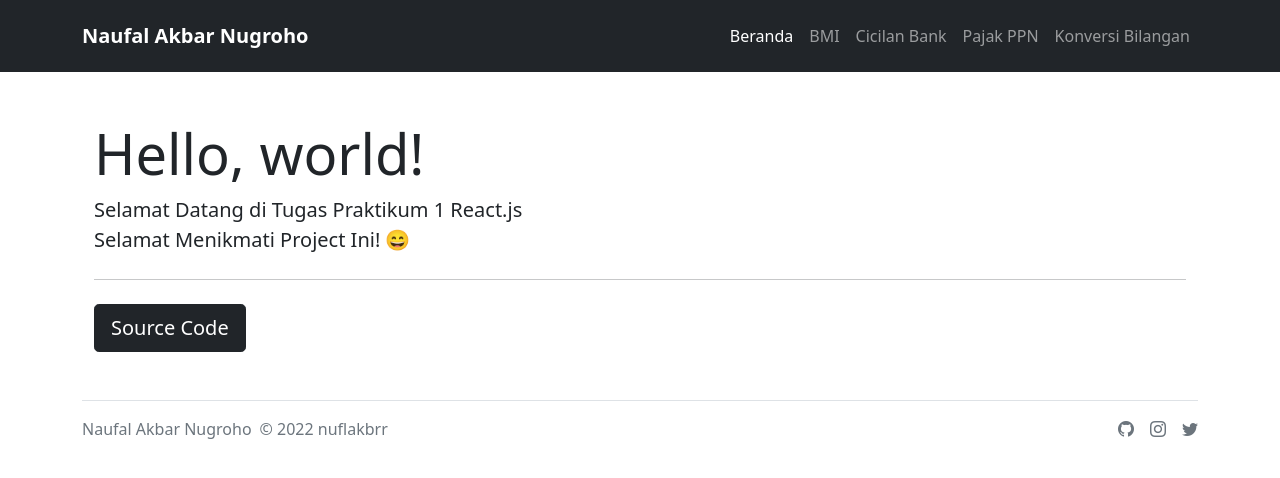
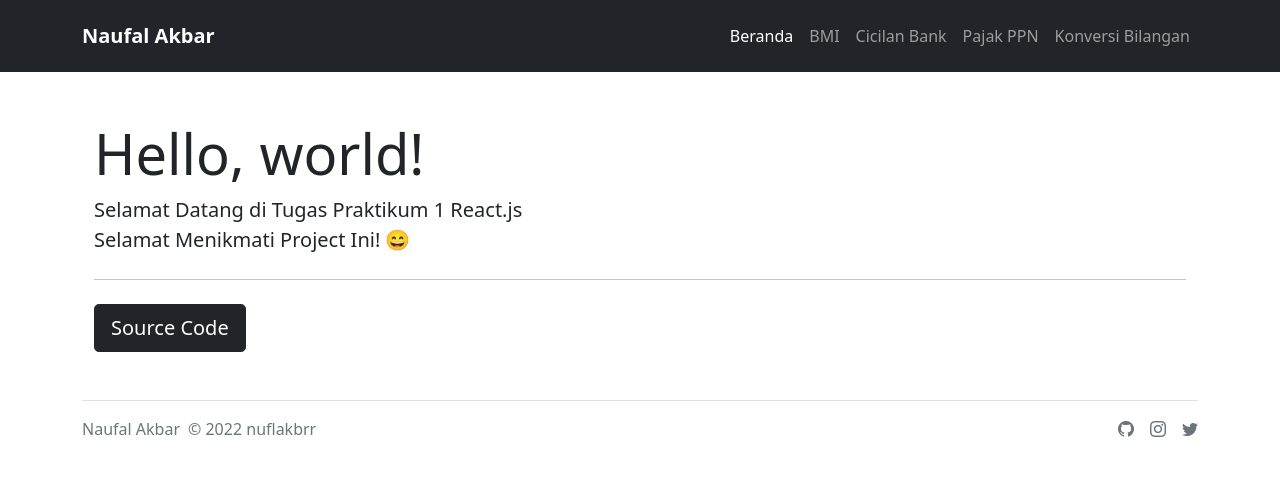
Before and after one commit to nuflakbrr/react-praktikum, a React (Create React App) app: page / in a window 1280 px wide. Shown: the top 478 px of the page. Built offline with nearby package versions, Linux system fonts and the light colour scheme.

Commit message:
change brand name

```diff
--- a/src/components/Footer.js
+++ b/src/components/Footer.js
@@ -9,9 +9,9 @@ const Footer = () => {
     return (
         <div className="container">
             <footer className="d-flex flex-wrap justify-content-between align-items-center py-3 my-4 border-top">
-                <div className="col-md-4 d-flex align-items-center">
+                <div className="col-md-4">
                     <Link to="/" className="mb-3 me-2 mb-md-0 text-muted text-decoration-none lh-1">
-                        Naufal Akbar Nugroho
+                        Naufal Akbar
                     </Link>
                     <span className="text-muted">&copy; {year} nuflakbrr</span>
                 </div>
--- a/src/components/Navbar.js
+++ b/src/components/Navbar.js
@@ -15,7 +15,7 @@ const Navbar = () => {
         <div>
             <nav className='navbar navbar-expand-lg navbar-dark bg-dark py-3'>
                 <div className='container'>
-                    <Link className='navbar-brand fw-bold' to='/'>Naufal Akbar Nugroho</Link>
+                    <Link className='navbar-brand fw-bold' to='/'>Naufal Akbar</Link>
                     <button className='navbar-toggler' type='button' data-bs-toggle='collapse' data-bs-target='#navbarNav' aria-controls='navbarNav' aria-expanded='false' aria-label='Toggle navigation'>
                         <span className='navbar-toggler-icon'></span>
                     </button>
```
